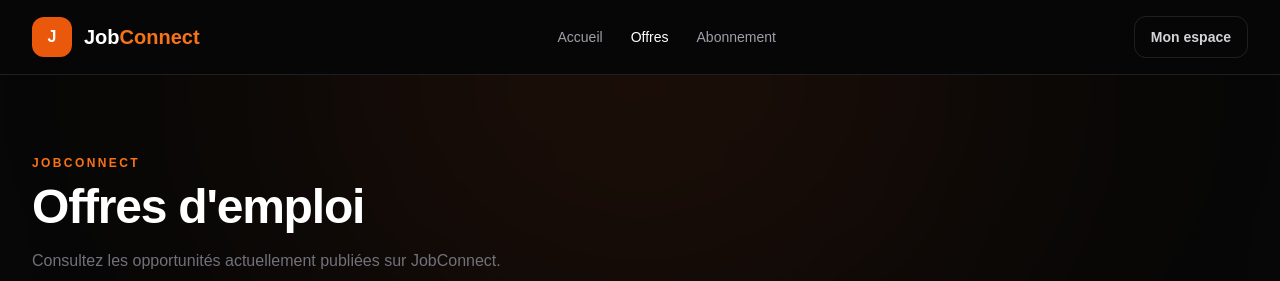
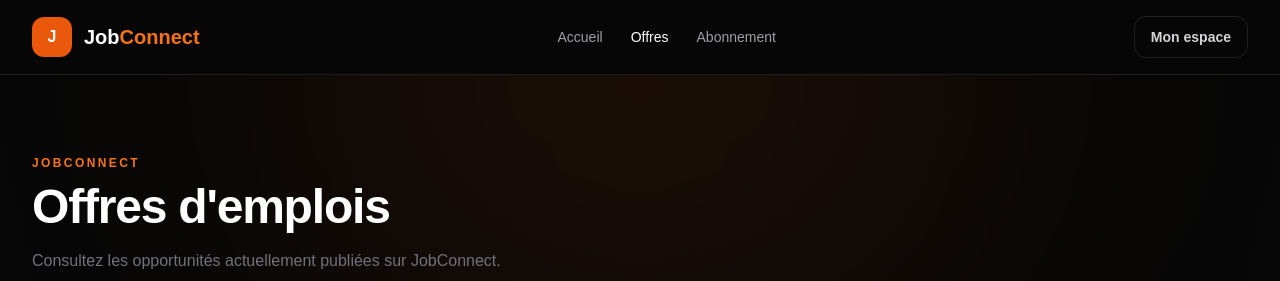
Before and after one commit to cyrilgb10-ship-it/jobconnect, a Next.js app: page /jobs in a window 1280 px wide. Shown: the top 281 px of the page. Built offline with nearby package versions, Linux system fonts and the light colour scheme; no server answers; the database is empty.

Commit message:
Mise a jour de la page des offres

```diff
--- a/src/app/jobs/page.tsx
+++ b/src/app/jobs/page.tsx
@@ -76,7 +76,7 @@ export default async function JobsPage() {
           </p>
 
           <h1 className="mt-3 text-4xl font-black tracking-tight sm:text-5xl">
-            Offres d'emploi
+            Offres d'emplois
           </h1>
 
           <p className="mt-4 max-w-2xl text-sm leading-7 text-zinc-500 sm:text-base">
```
